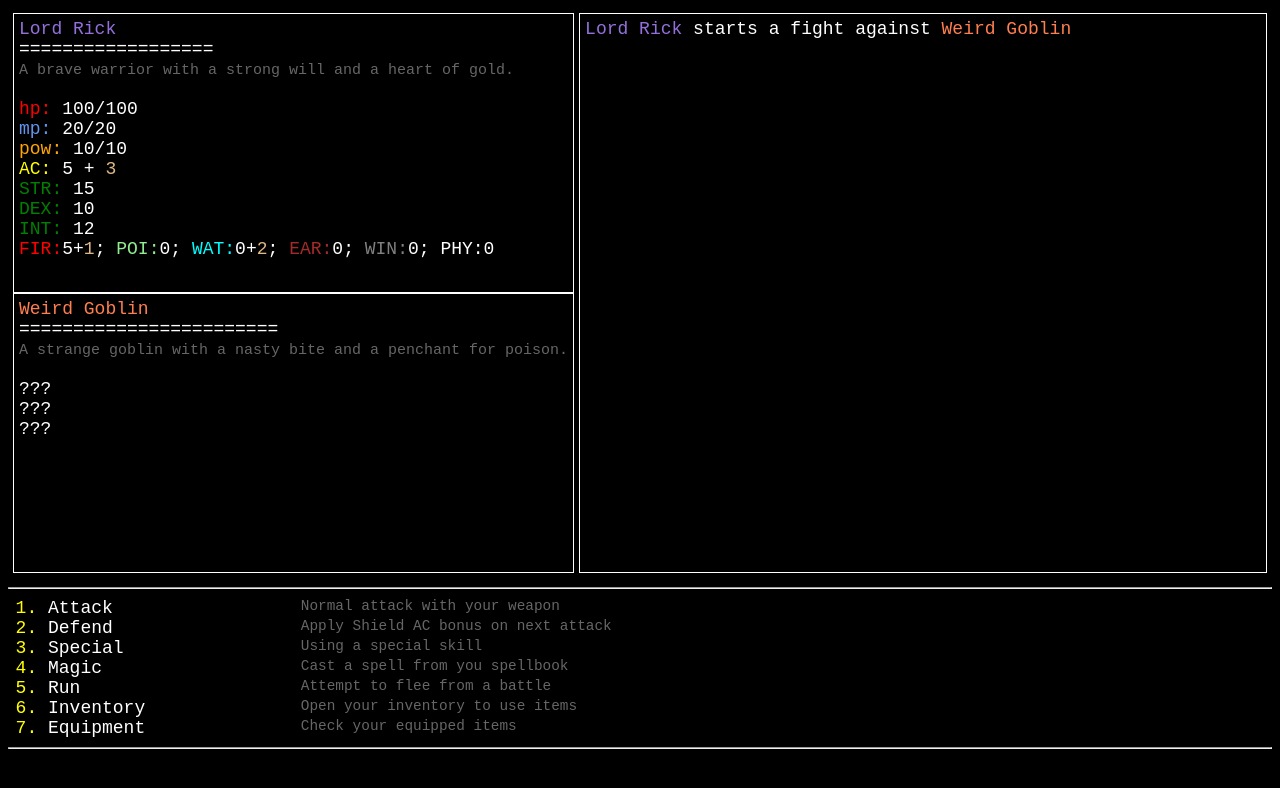
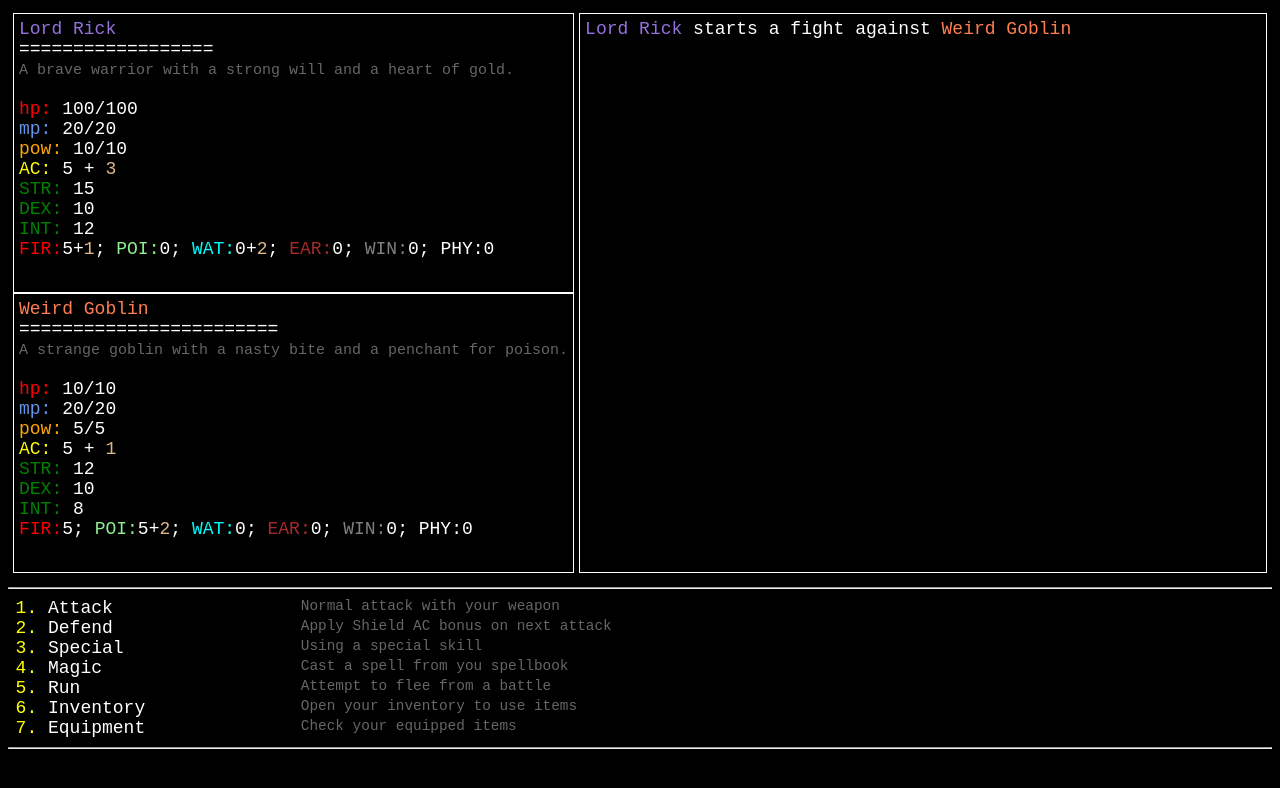
Before and after one commit to b4dr1ck/HtmlSandbox, a Vue app in the folder fight/: page / in a window 1280 px wide. Shown: the top 788 px of the page. Built offline with nearby package versions, Linux system fonts and the light colour scheme.

Commit message:
EXTEND: fight: zweiter (Copy) enemy und enemyQueue implementiert

```diff
--- a/fight/index.html
+++ b/fight/index.html
@@ -2,9 +2,8 @@
 <html lang="">
   <head>
     <meta charset="UTF-8">
-    <link rel="icon" href="/favicon.ico">
     <meta name="viewport" content="width=device-width, initial-scale=1.0">
-    <title>Vite App</title>
+    <title>⚔️Fight!⚔️</title>
   </head>
   <body>
     <div id="app"></div>
--- a/fight/src/App.vue
+++ b/fight/src/App.vue
@@ -1,6 +1,7 @@
 <script>
 import { player } from "./player.js";
-import { enemy } from "./enemy.js";
+import { goblin1 } from "./goblin1.js";
+import { goblin2 } from "./goblin2.js";
 
 export default {
   name: "App",
@@ -36,7 +37,9 @@ export default {
         item: "yellow",
       },
       player: player,
-      enemy: enemy,
+      enemy: goblin1,
+      queueIndex: 1,
+      enemyQueue: [goblin1, goblin2],
     };
   },
   methods: {
@@ -228,7 +231,19 @@ export default {
 
       // check if enemy is dead after player's turn
       if (this.checkDeath("enemy")) {
-        this.commands = [];
+        setTimeout(() => {
+          if (this.queueIndex >= this.enemyQueue.length) {
+            this.log.push("");
+            this.log.push(`[player]${this.player.name}[/player] has defeated all enemies!`);
+            this.commands = [];
+          } else {
+            this.log.push("");
+            this.enemy = this.enemyQueue[this.queueIndex]; // set the next enemy
+            this.log.push(`[enemy]${this.enemy.name}[/enemy] has appeared!`);
+            this.log.push("");
+            this.queueIndex++;
+          }
+        }, 1000);
         return;
       }
 
--- /dev/null
+++ b/fight/src/goblin1.js
@@ -0,0 +1,32 @@
+import { equipment } from "./equipment.js";
+import { items } from "./items.js";
+import { specials } from "./specials.js";
+import { spells } from "./spells.js";
+
+export const goblin1 = {
+  name: "Weird Goblin",
+  description: "A strange goblin with a nasty bite and a penchant for poison.",
+  identified: true,
+  conditions: [],
+  stats: {
+    hp: { base: 10, current: 10, bon: 0 },
+    mp: { base: 20, current: 20, bon: 0 },
+    pow: { base: 5, current: 5, bon: 0 },
+    AC: { base: 5, current: 5, bon: 0 },
+    STR: { base: 12, current: 12, bon: 0 },
+    DEX: { base: 10, current: 10, bon: 0 },
+    INT: { base: 8, current: 8, bon: 0 },
+    resist: {
+      FIR: { base: 5, current: 5, bon: 0 },
+      POI: { base: 5, current: 5, bon: 0 },
+      WAT: { base: 0, current: 0, bon: 0 },
+      EAR: { base: 0, current: 0, bon: 0 },
+      WIN: { base: 0, current: 0, bon: 0 },
+      PHY: { base: 0, current: 0, bon: 0 },
+    },
+  },
+  specials: [specials.goblinbite],
+  spellbook: [spells.fart, spells.fireball],
+  items: [items.healingpotion, items.healingpotion, items.bomb],
+  equipped: [equipment.goblindagger, equipment.goblindshield, equipment.toxicgoblinhelmet],
+};
--- a/fight/src/enemy.js
+++ b/fight/src/goblin2.js
@@ -3,17 +3,17 @@ import { items } from "./items.js";
 import { specials } from "./specials.js";
 import { spells } from "./spells.js";
 
-export const enemy = {
-  name: "Weird Goblin",
-  description: "A strange goblin with a nasty bite and a penchant for poison.",
-  identified: false,
+export const goblin2 = {
+  name: "Fat Goblin",
+  description: "A strange fat goblin with a nasty bite and a penchant for poison.",
+  identified: true,
   conditions: [],
   stats: {
-    hp: { base: 80, current: 80, bon: 0 },
+    hp: { base: 20, current: 20, bon: 0 },
     mp: { base: 20, current: 20, bon: 0 },
     pow: { base: 5, current: 5, bon: 0 },
-    AC: { base: 5, current: 5, bon: 0 },
-    STR: { base: 12, current: 12, bon: 0 },
+    AC: { base: 6, current: 6, bon: 0 },
+    STR: { base: 15, current: 15, bon: 0 },
     DEX: { base: 10, current: 10, bon: 0 },
     INT: { base: 8, current: 8, bon: 0 },
     resist: {
```
Also changed, not shown: 1 other file (tests, documents, lock files or other folders).
